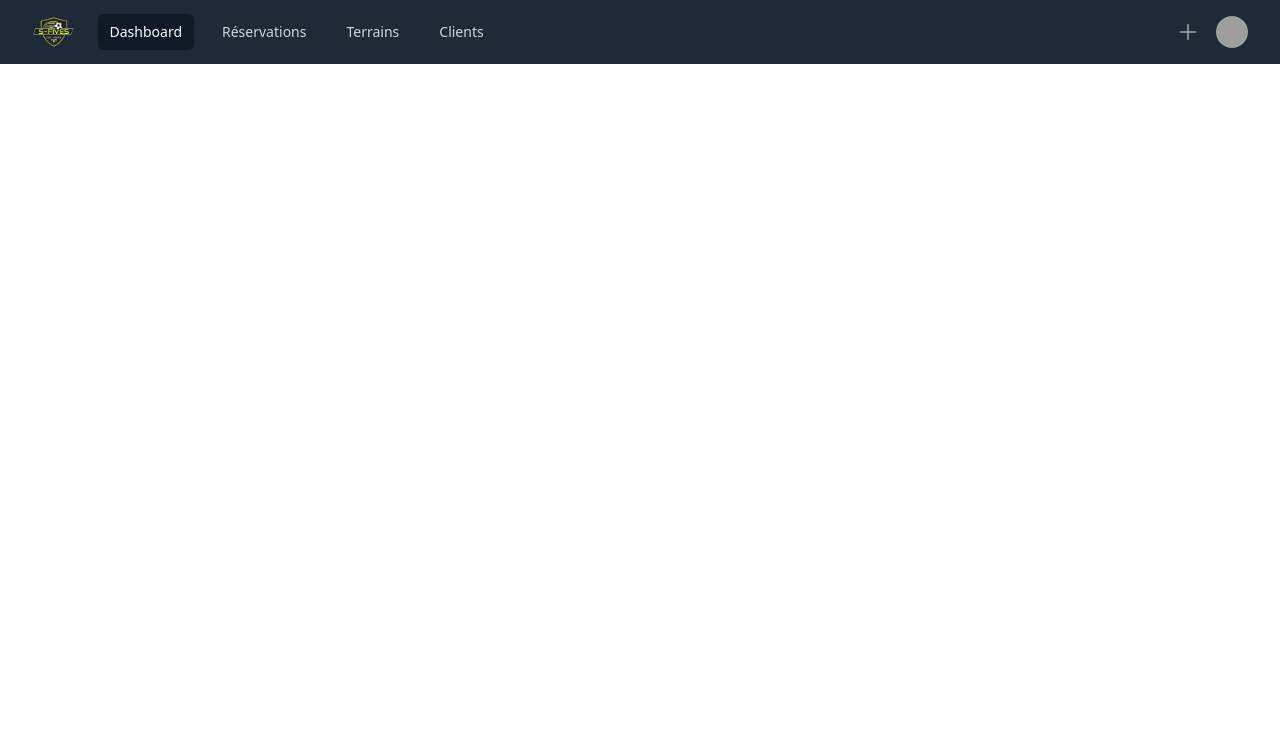
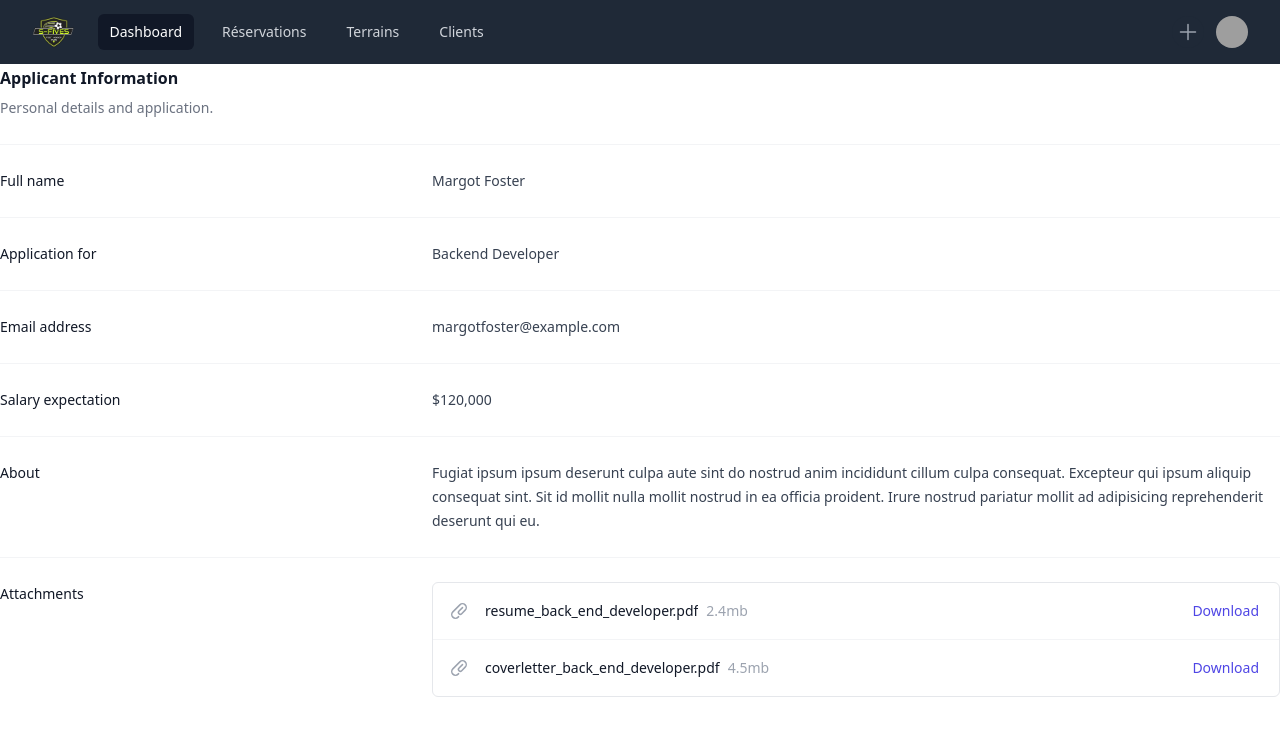
Before and after one commit to belkacem-oussama/SFive-Checking-Front, a React (Vite) app in the folder front/: page /booking/0 in a window 1280 px wide. Shown: the top 736 px of the page. Built offline with nearby package versions, Linux system fonts and the light colour scheme; grey boxes are pictures that could not be loaded.

Commit message:
adding new pages

```diff
--- a/front/src/App.tsx
+++ b/front/src/App.tsx
@@ -4,6 +4,7 @@ import Home from "./pages/Home.tsx"
 import Header from "./layouts/Header.tsx"
 import { Route, Routes } from "react-router-dom"
 import Booking from "./pages/Booking.tsx"
+import BookingDetails from "./pages/BookingDetails.tsx"
 
 export default function App() {
   return (
@@ -12,6 +13,7 @@ export default function App() {
       <Routes>
         <Route path="/" element={<Home />} />
         <Route path="/booking" element={<Booking />} />
+        <Route path="/booking/:id" element={<BookingDetails />} />
       </Routes>
     </React.Fragment>
   )
--- a/front/src/pages/Booking.tsx
+++ b/front/src/pages/Booking.tsx
@@ -1,5 +1,102 @@
-import React from "react"
+import { Link } from "react-router-dom"
+
+const people = [
+  {
+    name: "Leslie Alexander",
+    email: "leslie.alexander@example.com",
+    role: "Co-Founder / CEO",
+    imageUrl:
+      "https://images.unsplash.com/photo-1494790108377-be9c29b29330?ixlib=rb-1.2.1&ixid=eyJhcHBfaWQiOjEyMDd9&auto=format&fit=facearea&facepad=2&w=256&h=256&q=80",
+    lastSeen: "3h ago",
+    lastSeenDateTime: "2023-01-23T13:23Z",
+  },
+  {
+    name: "Michael Foster",
+    email: "michael.foster@example.com",
+    role: "Co-Founder / CTO",
+    imageUrl:
+      "https://images.unsplash.com/photo-1519244703995-f4e0f30006d5?ixlib=rb-1.2.1&ixid=eyJhcHBfaWQiOjEyMDd9&auto=format&fit=facearea&facepad=2&w=256&h=256&q=80",
+    lastSeen: "3h ago",
+    lastSeenDateTime: "2023-01-23T13:23Z",
+  },
+  {
+    name: "Dries Vincent",
+    email: "dries.vincent@example.com",
+    role: "Business Relations",
+    imageUrl:
+      "https://images.unsplash.com/photo-1506794778202-cad84cf45f1d?ixlib=rb-1.2.1&ixid=eyJhcHBfaWQiOjEyMDd9&auto=format&fit=facearea&facepad=2&w=256&h=256&q=80",
+    lastSeen: null,
+  },
+  {
+    name: "Lindsay Walton",
+    email: "lindsay.walton@example.com",
+    role: "Front-end Developer",
+    imageUrl:
+      "https://images.unsplash.com/photo-1517841905240-472988babdf9?ixlib=rb-1.2.1&ixid=eyJhcHBfaWQiOjEyMDd9&auto=format&fit=facearea&facepad=2&w=256&h=256&q=80",
+    lastSeen: "3h ago",
+    lastSeenDateTime: "2023-01-23T13:23Z",
+  },
+  {
+    name: "Courtney Henry",
+    email: "courtney.henry@example.com",
+    role: "Designer",
+    imageUrl:
+      "https://images.unsplash.com/photo-1438761681033-6461ffad8d80?ixlib=rb-1.2.1&ixid=eyJhcHBfaWQiOjEyMDd9&auto=format&fit=facearea&facepad=2&w=256&h=256&q=80",
+    lastSeen: "3h ago",
+    lastSeenDateTime: "2023-01-23T13:23Z",
+  },
+  {
+    name: "Tom Cook",
+    email: "tom.cook@example.com",
+    role: "Director of Product",
+    imageUrl:
+      "https://images.unsplash.com/photo-1472099645785-5658abf4ff4e?ixlib=rb-1.2.1&ixid=eyJhcHBfaWQiOjEyMDd9&auto=format&fit=facearea&facepad=2&w=256&h=256&q=80",
+    lastSeen: null,
+  },
+]
 
 export default function Booking() {
-  return <div>Booking</div>
+  return (
+    <ul role="list" className="divide-y divide-gray-100">
+      {people.map((person) => (
+        <Link to="/booking/:id">
+          <li key={person.email} className="flex justify-between gap-x-6 py-5">
+            <div className="flex min-w-0 gap-x-4">
+              <img
+                className="h-12 w-12 flex-none rounded-full bg-gray-50"
+                src={person.imageUrl}
+                alt=""
+              />
+              <div className="min-w-0 flex-auto">
+                <p className="text-sm font-semibold leading-6 text-gray-900">
+                  {person.name}
+                </p>
+                <p className="mt-1 truncate text-xs leading-5 text-gray-500">
+                  {person.email}
+                </p>
+              </div>
+            </div>
+            <div className="hidden shrink-0 sm:flex sm:flex-col sm:items-end">
+              <p className="text-sm leading-6 text-gray-900">{person.role}</p>
+              {person.lastSeen ? (
+                <p className="mt-1 text-xs leading-5 text-gray-500">
+                  Last seen{" "}
+                  <time dateTime={person.lastSeenDateTime}>
+                    {person.lastSeen}
+                  </time>
+                </p>
+              ) : (
+                <div className="mt-1 flex items-center gap-x-1.5">
+                  <div className="flex-none rounded-full bg-emerald-500/20 p-1">
+                    <div className="h-1.5 w-1.5 rounded-full bg-emerald-500" />
+                  </div>
+                  <p className="text-xs leading-5 text-gray-500">Online</p>
+                </div>
+              )}
+            </div>
+          </li>
+        </Link>
+      ))}
+    </ul>
+  )
 }
--- /dev/null
+++ b/front/src/pages/BookingDetails.tsx
@@ -0,0 +1,120 @@
+import { PaperClipIcon } from "@heroicons/react/20/solid"
+
+export default function BookingDetails() {
+  return (
+    <div>
+      <div className="px-4 sm:px-0">
+        <h3 className="text-base font-semibold leading-7 text-gray-900">
+          Applicant Information
+        </h3>
+        <p className="mt-1 max-w-2xl text-sm leading-6 text-gray-500">
+          Personal details and application.
+        </p>
+      </div>
+      <div className="mt-6 border-t border-gray-100">
+        <dl className="divide-y divide-gray-100">
+          <div className="px-4 py-6 sm:grid sm:grid-cols-3 sm:gap-4 sm:px-0">
+            <dt className="text-sm font-medium leading-6 text-gray-900">
+              Full name
+            </dt>
+            <dd className="mt-1 text-sm leading-6 text-gray-700 sm:col-span-2 sm:mt-0">
+              Margot Foster
+            </dd>
+          </div>
+          <div className="px-4 py-6 sm:grid sm:grid-cols-3 sm:gap-4 sm:px-0">
+            <dt className="text-sm font-medium leading-6 text-gray-900">
+              Application for
+            </dt>
+            <dd className="mt-1 text-sm leading-6 text-gray-700 sm:col-span-2 sm:mt-0">
+              Backend Developer
+            </dd>
+          </div>
+          <div className="px-4 py-6 sm:grid sm:grid-cols-3 sm:gap-4 sm:px-0">
+            <dt className="text-sm font-medium leading-6 text-gray-900">
+              Email address
+            </dt>
+            <dd className="mt-1 text-sm leading-6 text-gray-700 sm:col-span-2 sm:mt-0">
+              margotfoster@example.com
+            </dd>
+          </div>
+          <div className="px-4 py-6 sm:grid sm:grid-cols-3 sm:gap-4 sm:px-0">
+            <dt className="text-sm font-medium leading-6 text-gray-900">
+              Salary expectation
+            </dt>
+            <dd className="mt-1 text-sm leading-6 text-gray-700 sm:col-span-2 sm:mt-0">
+              $120,000
+            </dd>
+          </div>
+          <div className="px-4 py-6 sm:grid sm:grid-cols-3 sm:gap-4 sm:px-0">
+            <dt className="text-sm font-medium leading-6 text-gray-900">
+              About
+            </dt>
+            <dd className="mt-1 text-sm leading-6 text-gray-700 sm:col-span-2 sm:mt-0">
+              Fugiat ipsum ipsum deserunt culpa aute sint do nostrud anim
+              incididunt cillum culpa consequat. Excepteur qui ipsum aliquip
+              consequat sint. Sit id mollit nulla mollit nostrud in ea officia
+              proident. Irure nostrud pariatur mollit ad adipisicing
+              reprehenderit deserunt qui eu.
+            </dd>
+          </div>
+          <div className="px-4 py-6 sm:grid sm:grid-cols-3 sm:gap-4 sm:px-0">
+            <dt className="text-sm font-medium leading-6 text-gray-900">
+              Attachments
+            </dt>
+            <dd className="mt-2 text-sm text-gray-900 sm:col-span-2 sm:mt-0">
+              <ul
+                role="list"
+                className="divide-y divide-gray-100 rounded-md border border-gray-200"
+              >
+                <li className="flex items-center justify-between py-4 pl-4 pr-5 text-sm leading-6">
+                  <div className="flex w-0 flex-1 items-center">
+                    <PaperClipIcon
+                      className="h-5 w-5 flex-shrink-0 text-gray-400"
+                      aria-hidden="true"
+                    />
+                    <div className="ml-4 flex min-w-0 flex-1 gap-2">
+                      <span className="truncate font-medium">
+                        resume_back_end_developer.pdf
+                      </span>
+                      <span className="flex-shrink-0 text-gray-400">2.4mb</span>
+                    </div>
+                  </div>
+                  <div className="ml-4 flex-shrink-0">
+                    <a
+                      href="#"
+                      className="font-medium text-indigo-600 hover:text-indigo-500"
+                    >
+                      Download
+                    </a>
+                  </div>
+                </li>
+                <li className="flex items-center justify-between py-4 pl-4 pr-5 text-sm leading-6">
+                  <div className="flex w-0 flex-1 items-center">
+                    <PaperClipIcon
+                      className="h-5 w-5 flex-shrink-0 text-gray-400"
+                      aria-hidden="true"
+                    />
+                    <div className="ml-4 flex min-w-0 flex-1 gap-2">
+                      <span className="truncate font-medium">
+                        coverletter_back_end_developer.pdf
+                      </span>
+                      <span className="flex-shrink-0 text-gray-400">4.5mb</span>
+                    </div>
+                  </div>
+                  <div className="ml-4 flex-shrink-0">
+                    <a
+                      href="#"
+                      className="font-medium text-indigo-600 hover:text-indigo-500"
+                    >
+                      Download
+                    </a>
+                  </div>
+                </li>
+              </ul>
+            </dd>
+          </div>
+        </dl>
+      </div>
+    </div>
+  )
+}
```
